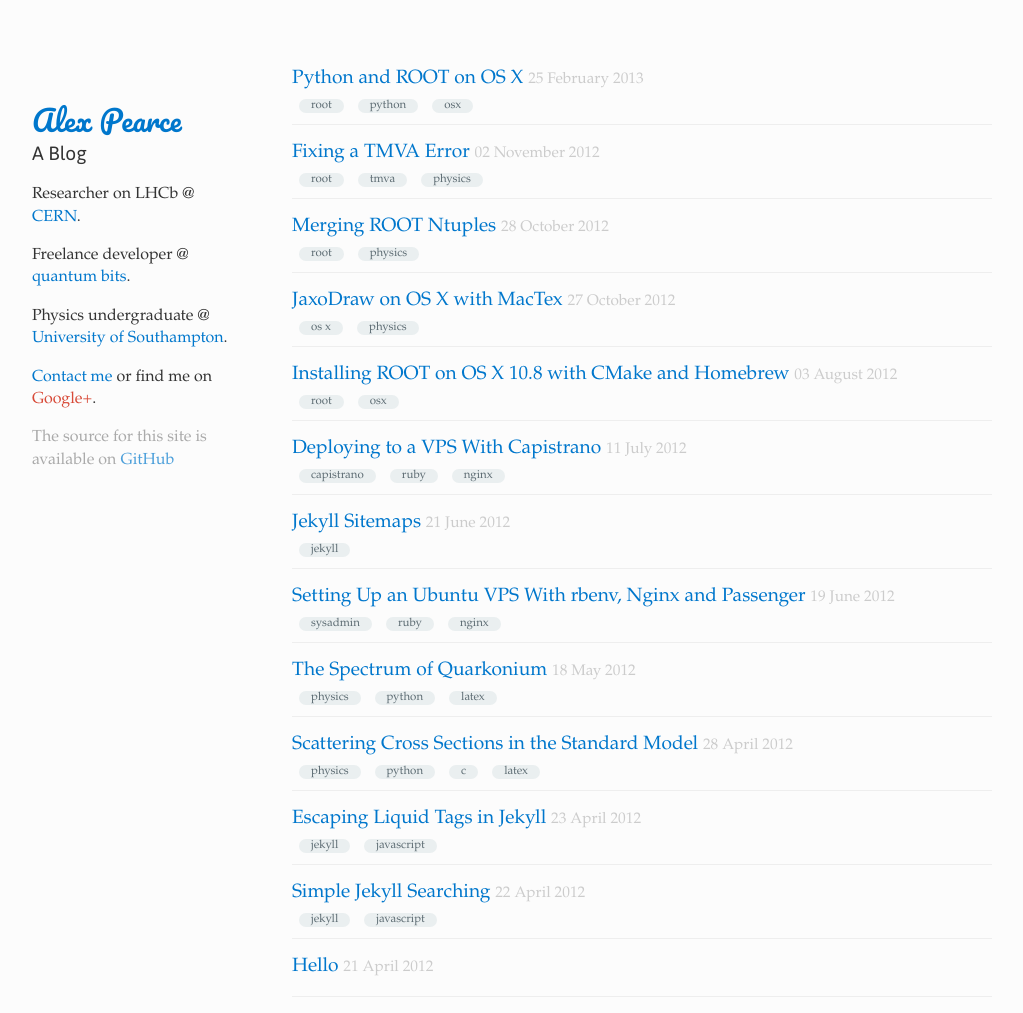
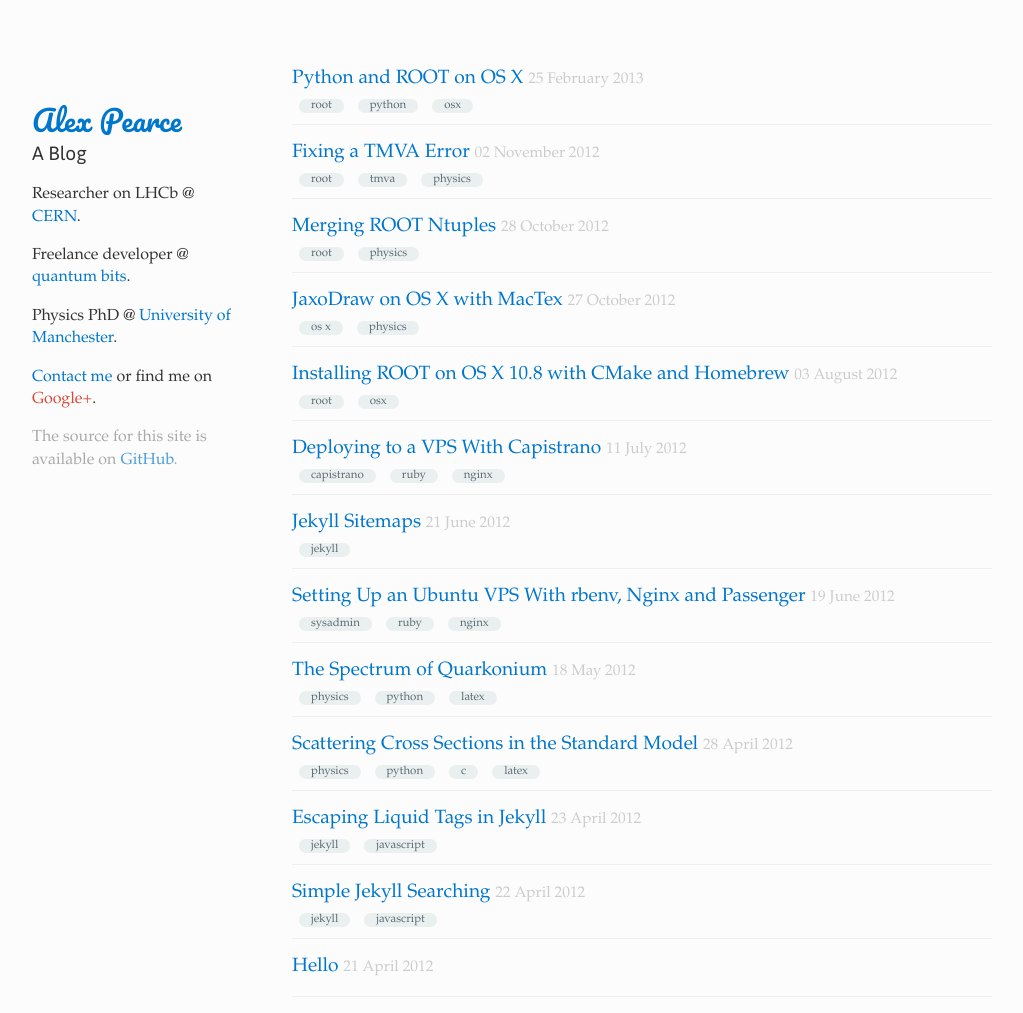
Before and after one commit to alexpearce/home, a Jekyll site: the page built from index.html, in a window 1280 px wide. Shown: the whole page, without its empty margins (68-1091 px from the left). Built offline with Jekyll 4.4.1, drawn with Linux system fonts in a browser that asks for light colours; Markdown is read by kramdown in place of the engine named in the settings; the list of posts is cut into pages by our own code; comment, search, counter and statistics services are not loaded.

Commit message:
PhD now. How exciting!

```diff
--- a/_includes/header.html
+++ b/_includes/header.html
@@ -4,8 +4,8 @@
   <div class="deets">
     <p>Researcher on LHCb @ <a href="http://cern.ch">CERN</a>.</p>
     <p>Freelance developer @ <a href="http://quantumbits.co.uk">quantum bits</a>.</p>
-    <p>Physics undergraduate @ <a href="http://soton.ac.uk">University of Southampton</a>.</p>
+    <p>Physics PhD @ <a href="http://www.hep.man.ac.uk/">University of Manchester</a>.</p>
     <p><a href="mailto:alex@alexpearce.me">Contact me</a> or find me on <a class="gplus" href="https://plus.google.com/103081256495328491271?rel=author">Google+</a>.</p>
-    <p class="quiet">The source for this site is available on <a href="http://github.com/alexpearce/alexpearce.github.com">GitHub</a></p>
+    <p class="quiet">The source for this site is available on <a href="http://github.com/alexpearce/alexpearce.github.com">GitHub</a>.</p>
   </div>
 </header>
```
